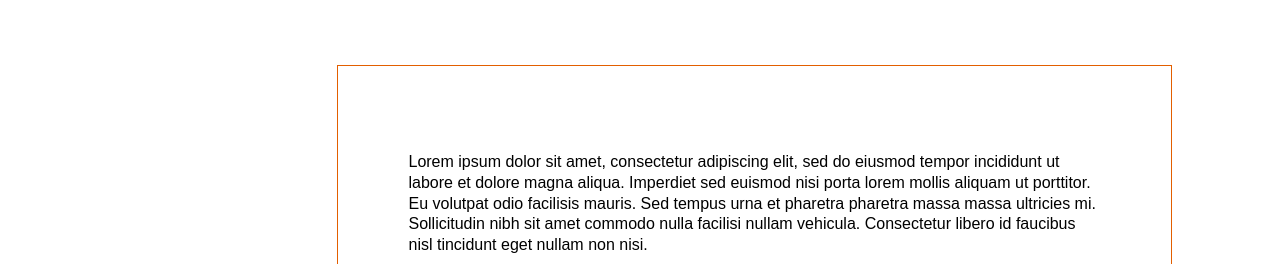
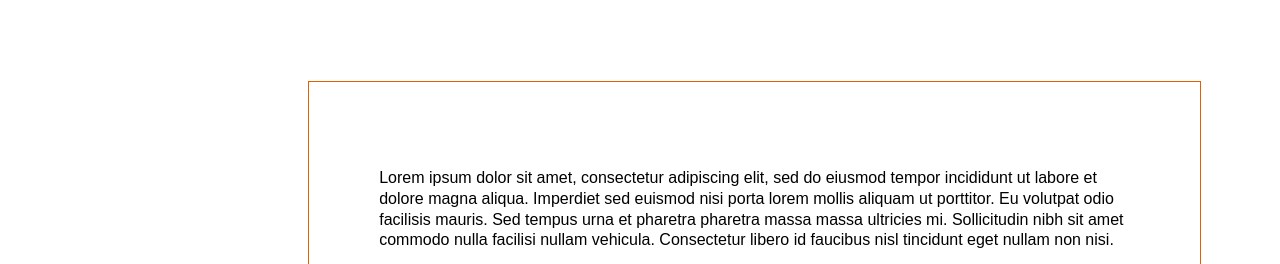
Before and after one commit to sarsc/dg-photo, a Gatsby site: page /about in a window 1280 px wide. Shown: the part 113-377 px from the top of the page. Built offline with nearby package versions, Linux system fonts and the light colour scheme; Gatsby itself is replaced by a stand-in of ours.

Commit message:
small style changes

```diff
--- a/src/components/image/Image.js
+++ b/src/components/image/Image.js
@@ -10,7 +10,7 @@ class Image extends React.Component {
   // ]
 
     return (
-      <div className="imagesContainer">
+      <div className="rightContainer">
         <ImageCategory />
         <div className="sliderMainContainer">
           <ImageSlider  />
--- a/src/pages/about.js
+++ b/src/pages/about.js
@@ -7,7 +7,7 @@ const AboutMe = () => {
   return (
     <div className="mainContainer">
     <LeftSideContainer />
-      <div className="rightContainer">
+      <div className="rightContainer aboutContainer">
        <div className="textContainer">
          <p>
            Lorem ipsum dolor sit amet, consectetur adipiscing elit, sed do eiusmod tempor incididunt ut labore et dolore magna aliqua.
--- a/src/styles/about.scss
+++ b/src/styles/about.scss
@@ -1,10 +1,6 @@
-.rightContainer {
-  width: 80%;
-  display: flex;
-  // align-items: center;
-  justify-content: center;
-  margin-top: 70px;
-  padding: 100px;
+.aboutContainer {
+   padding-left: 100px;
+   padding-right: 100px;
 }
 
 .textContainer {
--- a/src/styles/main.scss
+++ b/src/styles/main.scss
@@ -12,3 +12,12 @@ h2, h3 {
 body {
   font-family: 'Merriweather', sans-serif;
 }
+
+.rightContainer {
+  display: flex;
+  flex-direction: column;
+  justify-content: center;
+  align-items: center;
+  width: 80%;
+  padding-top: 90px;
+}
```
